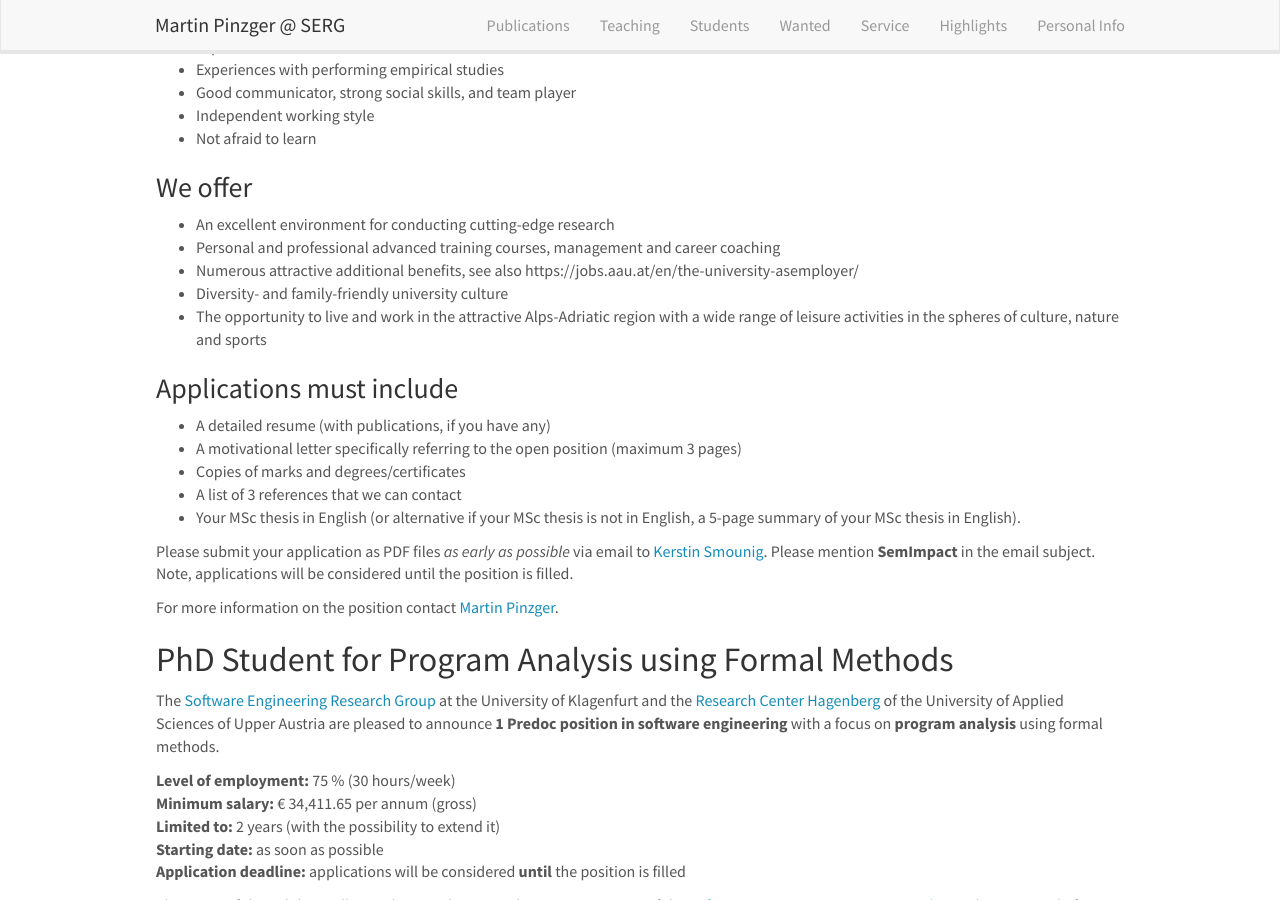
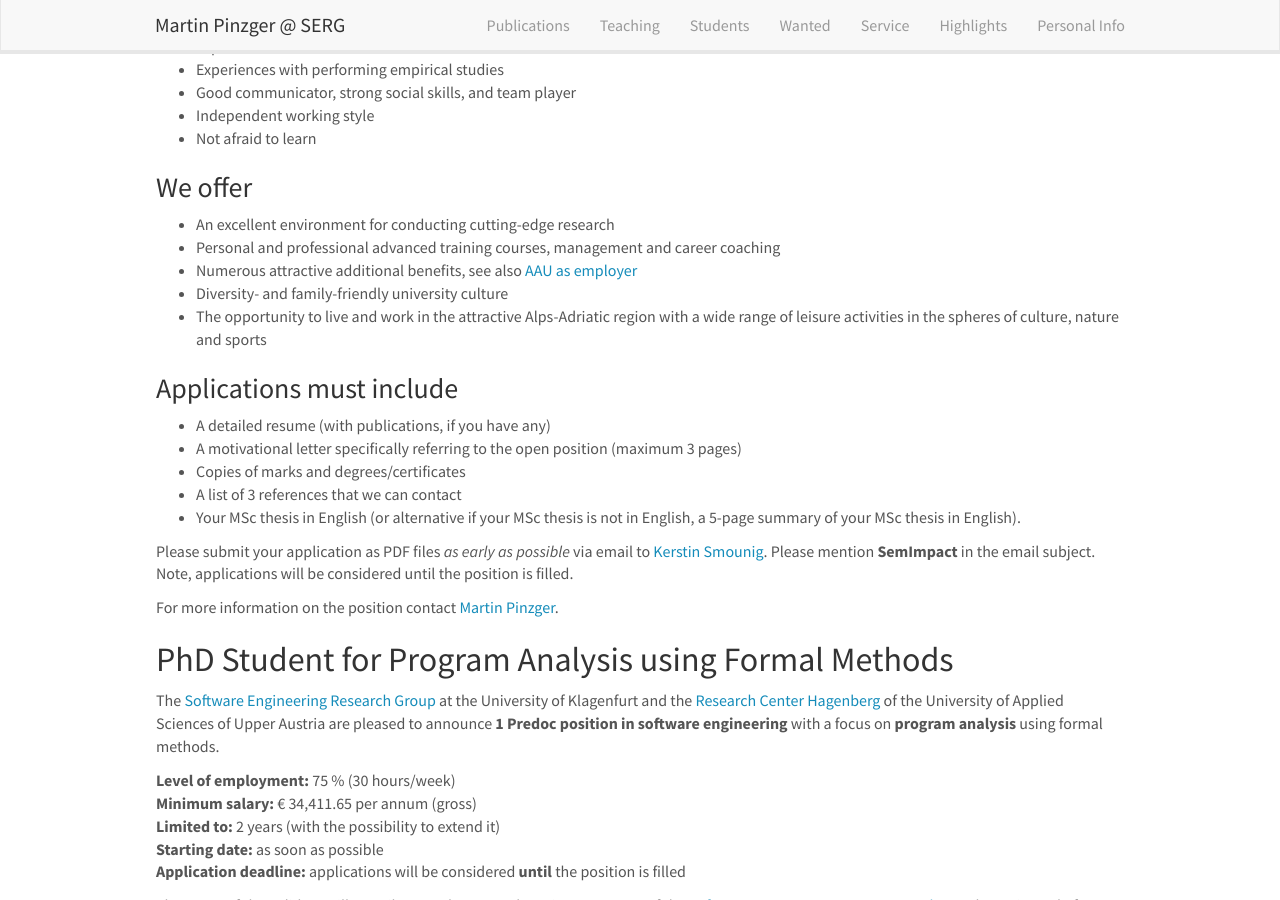
Before and after one commit to pinzger/pinzger.github.io, a Jekyll site: the page built from _pages/openpositions.md, in a window 1280 px wide and 900 px high, scrolled down 1164 px. Built offline with Jekyll 4.4.1, drawn with Linux system fonts in a browser that asks for light colours; nearby versions of some CDN libraries; some of the changed text lies outside the part shown.

Commit message:
added link to aau as employer

```diff
--- a/_pages/openpositions.md
+++ b/_pages/openpositions.md
@@ -54,7 +54,7 @@ The successful candidate is expected to pursue a PhD within the doctoral program
 ### We offer
 * An excellent environment for conducting cutting-edge research
 * Personal and professional advanced training courses, management and career coaching
-* Numerous attractive additional benefits, see also https://jobs.aau.at/en/the-university-asemployer/
+* Numerous attractive additional benefits, see also [AAU as employer](https://jobs.aau.at/en/the-university-asemployer/)
 * Diversity- and family-friendly university culture
 * The opportunity to live and work in the attractive Alps-Adriatic region with a wide range of leisure activities in the spheres of culture, nature and sports
 
@@ -110,7 +110,7 @@ Please note that applications that do not meet these basic requirements will not
 ### We offer
 * An excellent environment for conducting cutting-edge research
 * Personal and professional advanced training courses, management and career coaching
-* Numerous attractive additional benefits, see also https://jobs.aau.at/en/the-university-asemployer/
+* Numerous attractive additional benefits, see also [AAU as employer](https://jobs.aau.at/en/the-university-asemployer/)
 * Diversity- and family-friendly university culture
 * The opportunity to live and work in the attractive Alps-Adriatic region with a wide range of leisure activities in the spheres of culture, nature and sports
 
```
